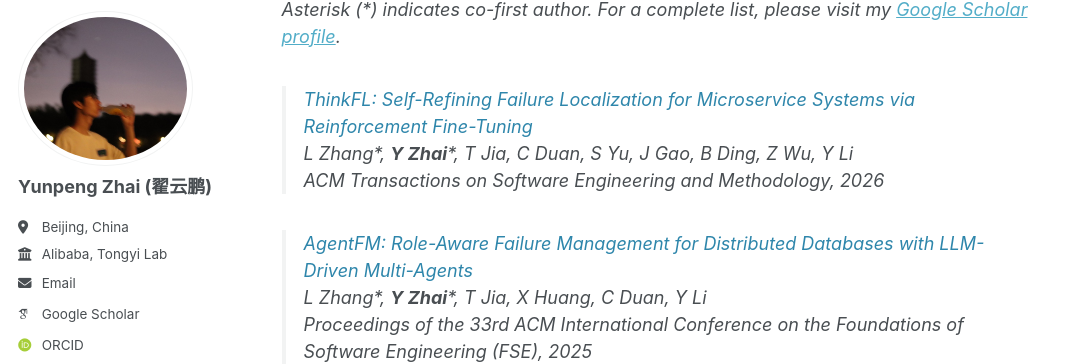
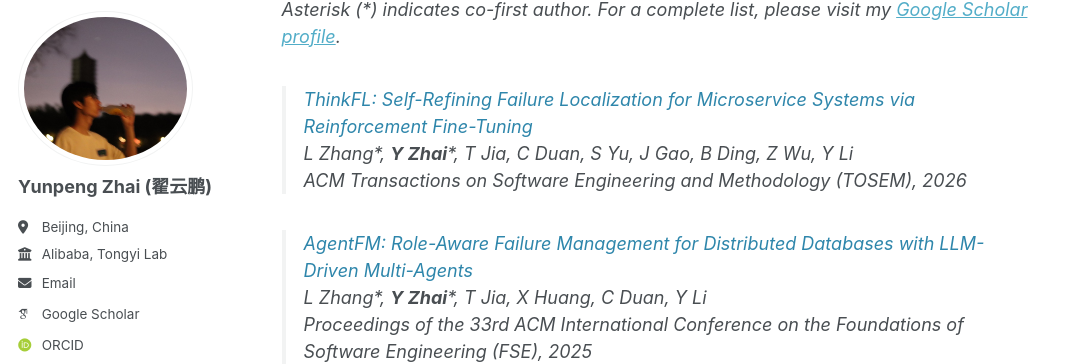
Before and after one commit to YunpengZhai/YunpengZhai.github.io, a Jekyll site: the page built from _pages/about.md, in a window 1280 px wide and 900 px high, scrolled down 1024 px. Shown: the part 90-454 px from the top of the window, without its empty margins (0-1073 px from the left). Built offline with Jekyll 4.4.1, drawn with Linux system fonts in a browser that asks for light colours; some web fonts are replaced; a script bundle is joined from its source files by our own code; library files that are not in the unit come from our copies.

Commit message:
Update about.md

```diff
--- a/_pages/about.md
+++ b/_pages/about.md
@@ -35,7 +35,7 @@ My main research interests include:
 
 > <span style="color: #2E86AB;">ThinkFL: Self-Refining Failure Localization for Microservice Systems via Reinforcement Fine-Tuning</span>
 > L Zhang\*, **Y Zhai**\*, T Jia, C Duan, S Yu, J Gao, B Ding, Z Wu, Y Li
-> *ACM Transactions on Software Engineering and Methodology, 2026*
+> *ACM Transactions on Software Engineering and Methodology (TOSEM), 2026*
 
 > <span style="color: #2E86AB;">AgentFM: Role-Aware Failure Management for Distributed Databases with LLM-Driven Multi-Agents</span>
 > L Zhang\*, **Y Zhai**\*, T Jia, X Huang, C Duan, Y Li
```
